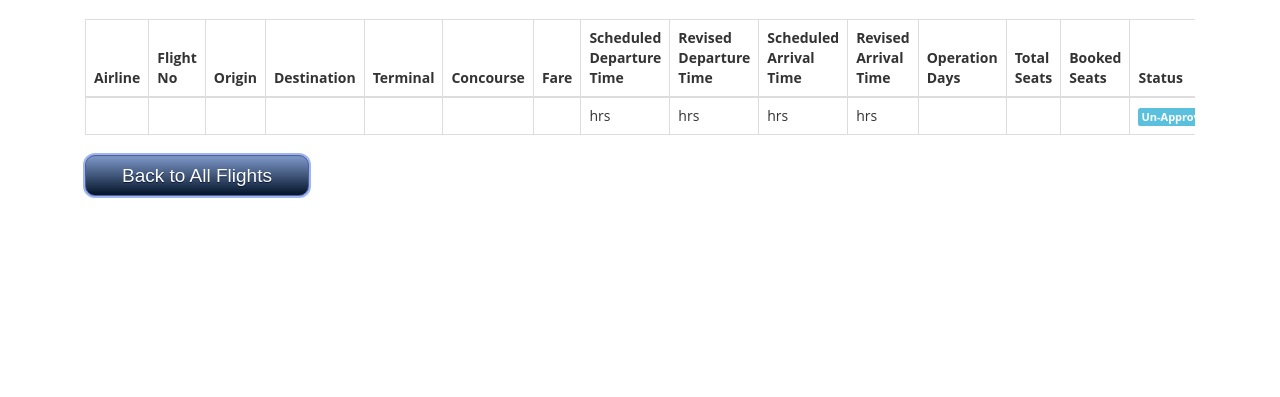
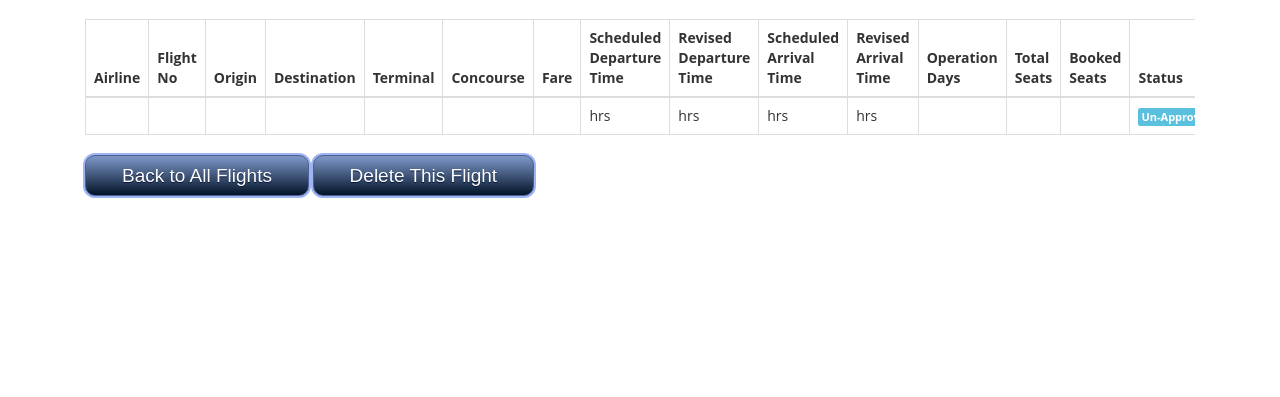
Before and after one commit to LockednKoded/ats, a Django app: template src/templates/flight_info/detail_flights.html in a window 1280 px wide. Shown: the part 51-448 px from the top of the page. Run offline with Django 3.2, Linux system fonts and the light colour scheme; the template is opened without the code that fills it, so the values that code supplies are empty; some libraries are stand-ins or nearby versions.

Commit message:
delete button and relative link
Added a "delete this flight button" to detail_flight view and put relative links instead of absolute links

```diff
--- a/src/flight_info/urls.py
+++ b/src/flight_info/urls.py
@@ -16,7 +16,7 @@ urlpatterns = [
     # Option to view flight details, /flights/5/                    #done view
     url(r'^(?P<pk>[0-9]+)/$', view_flight, name="view-flight"),
 
-    # Option to delete flight, /flights/5/delete/
+    # Option to delete flight, /flights/5/delete/                       #done view
     url(r'^(?P<pk>[0-9]+)/delete/$', delete_flight, name="delete-flight"),
 
     # Option to edit flight details, /flights/5/edit
--- a/src/templates/flight_info/delete_flight.html
+++ b/src/templates/flight_info/delete_flight.html
@@ -89,7 +89,7 @@
 
 </div>
 <br/>
-<a href="http://127.0.0.1:8000/flights"> <button name="back" class="myButton">Back to All Flights</button></a>
+<a href="../"> <button name="back" class="myButton">Back to All Flights</button></a>
 {% endblock %}
 
 </body>
--- a/src/templates/flight_info/detail_flights.html
+++ b/src/templates/flight_info/detail_flights.html
@@ -70,8 +70,8 @@
 
                         </div><!-- end table responsive -->
 
-    <a href="http://127.0.0.1:8000/flights"> <button name="back" class="myButton">Back to All Flights</button></a>
-
+    <a href="../"> <button name="back" class="myButton">Back to All Flights</button></a>
+    <a href="delete"> <button name="delete" class="myButton">Delete This Flight</button></a>
 
 
 {% endblock %}
```
